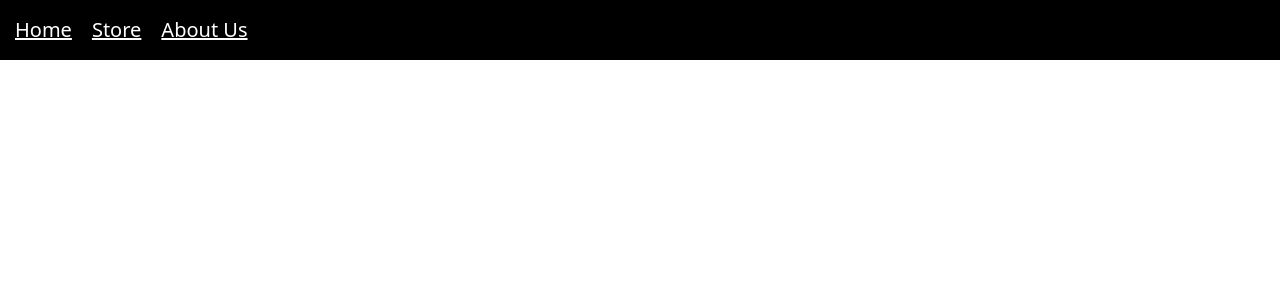
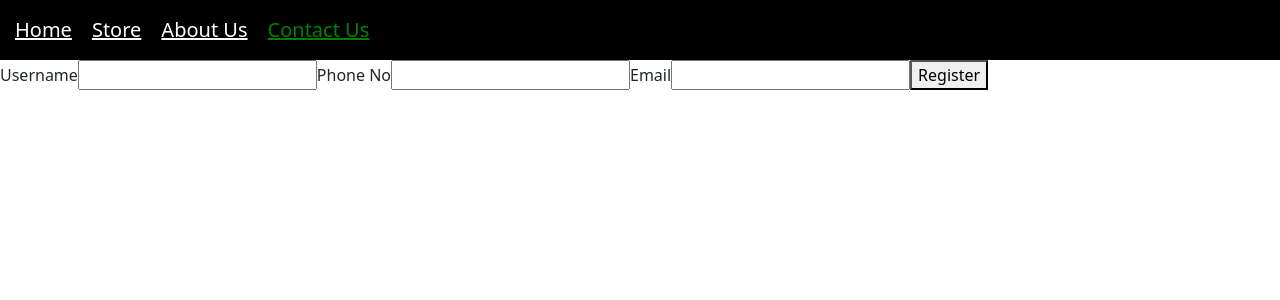
Before and after one commit to LSSDG/reactmovie, a React (Create React App) app: page /contact in a window 1280 px wide. Before the commit this address had no page. Shown: the top 300 px of the page. Built offline with nearby package versions, Linux system fonts and the light colour scheme.

Commit message:
contactus

```diff
--- a/src/App.js
+++ b/src/App.js
@@ -10,6 +10,7 @@ import {BrowserRouter,Routes,Route,NavLink} from 'react-router-dom';
 import Store from './components/Pages/Store';
 import Home from './components/Pages/Home';
 import About from './components/Pages/About';
+import ContactUs from './components/Pages/ContactUs';
 
 
 function App() {
@@ -37,12 +38,17 @@ function App() {
           <NavLink to ="/about" style={({isActive}) => ({color: isActive ? 'green' :'white'})}>About Us</NavLink>
 
         </div>
+        <div style={{margin:'10px'}}>
+          <NavLink to ="/contact" style={({isActive}) => ({color: isActive ? 'green' :'white'})}>Contact Us</NavLink>
+
+        </div>
 
       </div>
       <Routes>
         <Route path='/' element={<Home/>}/>
         <Route path='/store' element={<Store/>}/>
         <Route path='/about' element={<About/>}/>
+        <Route path='/contact' element={<ContactUs/>}/>
       </Routes>
 
 
--- /dev/null
+++ b/src/components/Pages/ContactUs.js
@@ -0,0 +1,33 @@
+import { useRef } from "react"
+
+const ContactUs = props  =>{
+    const username = useRef();
+    const email = useRef();
+    const phoneNo = useRef();
+
+    const userFormHandler = async ()=>{
+
+        const user={
+            username:username,
+            email:email,
+            phone:phoneNo
+        }
+        const res = await fetch('https://reactmovie-cb3dc-default-rtdb.firebaseio.com/users.json',{
+            method:'POST',
+            body:JSON.stringify(user)
+        })
+    }
+    return(
+        <form onSubmit={userFormHandler}>
+            <label htmlFor='name'>Username</label>
+            <input ref={username} type="text" id="name" required></input>
+            <label htmlFor='phone'>Phone No</label>
+            <input ref={phoneNo} type="number" id="phone" required></input>
+            <label htmlFor='email'>Email</label>
+            <input ref={email} type="email" id="email" required></input>
+            <button type="submit">Register</button>
+        </form>
+    )
+}
+
+export default ContactUs;
```
